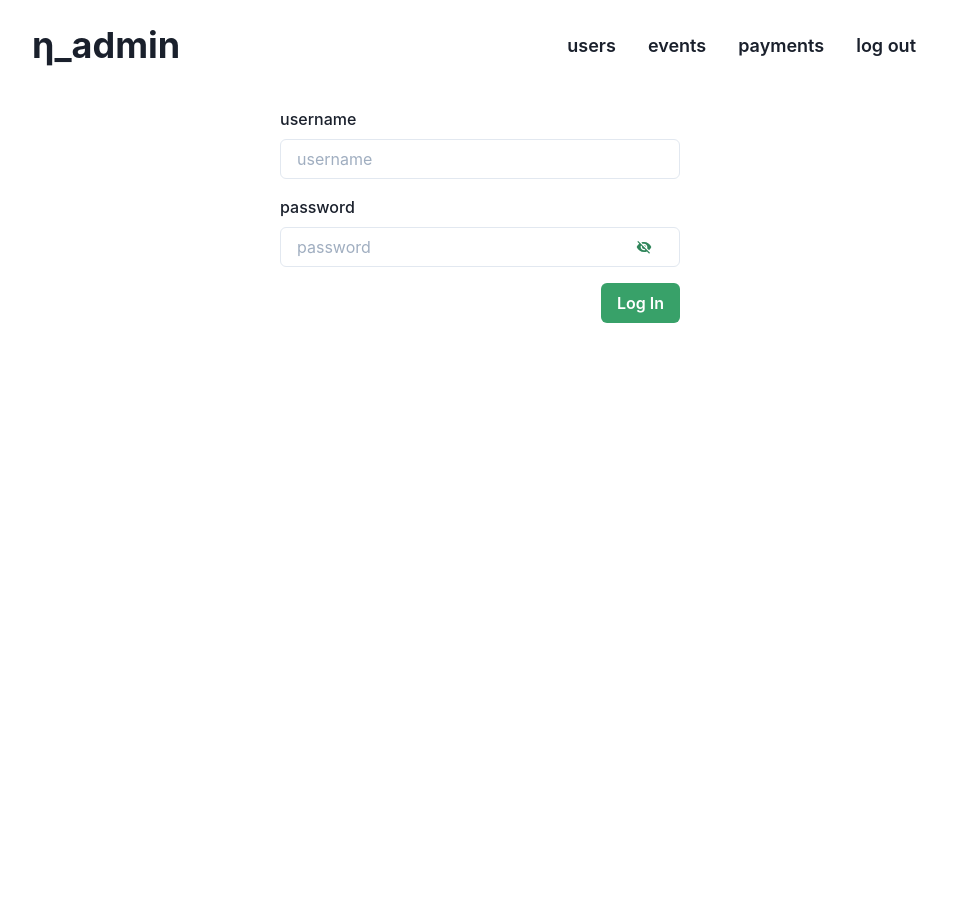
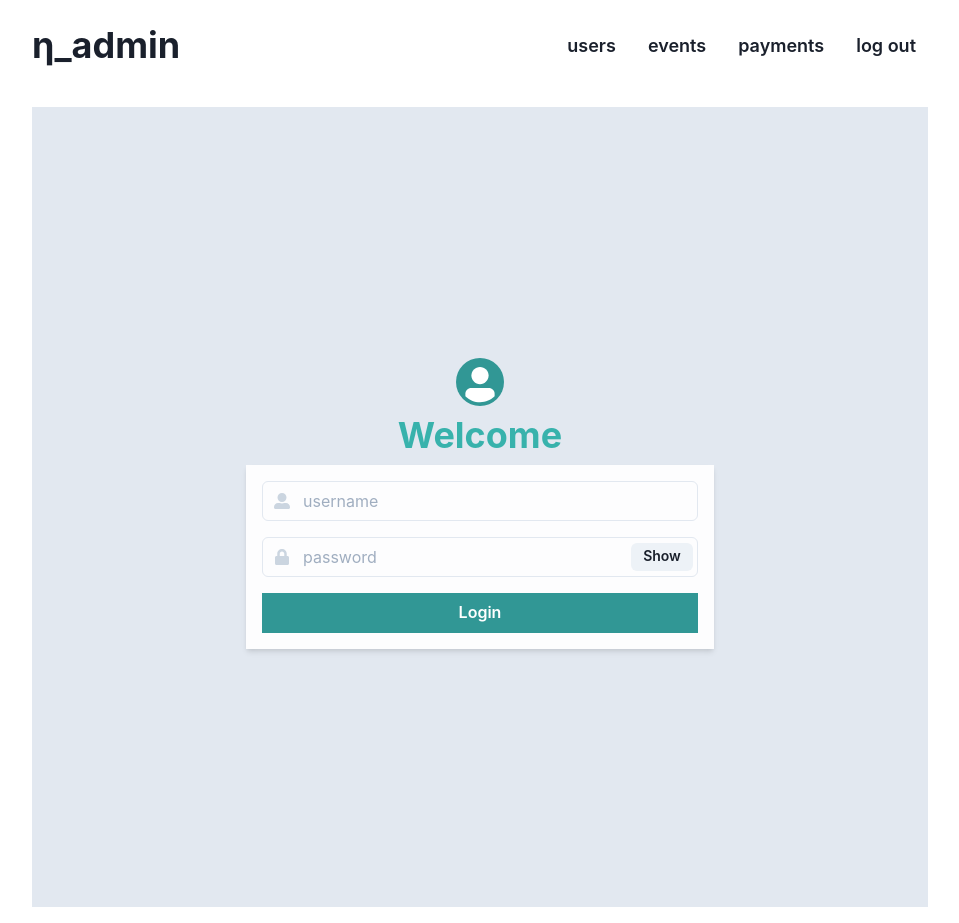
Before and after one commit to cn10xdev/Event-Management, a React (Create React App) app in the folder web/: page /login in a window 1280 px wide. Shown: the whole page, without its empty margins (160-1119 px from the left). Before the commit the page ends 800 px from the top, so only its background shows below. Built offline with nearby package versions, Linux system fonts and the light colour scheme; no server answers.

Commit message:
enhancement: Improve login page UI
Enhanced the layout and styling of the login page. Closes #6.

```diff
--- a/web/src/pages/Login.jsx
+++ b/web/src/pages/Login.jsx
@@ -1,22 +1,28 @@
 import { useState, useEffect } from 'react';
 import { useHistory } from 'react-router-dom';
 import {
+  Flex,
+  Heading,
+  Input,
+  Button,
+  InputGroup,
+  Stack,
+  InputLeftElement,
+  chakra,
   Box,
-  Button,
+  Link,
+  Avatar,
   FormControl,
-  FormErrorMessage,
-  FormLabel,
-  IconButton,
-  Input,
-  InputGroup,
-  InputRightElement,
-  VStack,
-} from '@chakra-ui/react';
-import { MdVisibility, MdVisibilityOff } from 'react-icons/md';
+  FormHelperText,
+  InputRightElement
+} from "@chakra-ui/react";
 
 import { createHandleChange } from '../utils/createHandleChange';
 import easyFetch from '../utils/easyFetch';
 import useAuth from '../hooks/useAuth';
+import { FaUserAlt, FaLock } from "react-icons/fa";
+const CFaUserAlt = chakra(FaUserAlt);
+const CFaLock = chakra(FaLock);
 
 export default function Login() {
   const history = useHistory();
@@ -39,7 +45,6 @@
   });
 
   const handleChange = createHandleChange(setFields, setErrors);
-
   const handleSubmit = async () => {
     const response = await easyFetch('auth/login', fields);
     const { data, error } = response;
@@ -54,22 +59,48 @@
   };
 
   return (
-    <Box w='100%'>
-      <VStack w='400px' maxW='100%' mx='auto' spacing={4}>
-        <FormControl isInvalid={errors.username}>
-          <FormLabel htmlFor='username'>username</FormLabel>
-          <Input
-            id='username'
-            name='username'
-            placeholder='username'
-            value={fields.username}
-            onChange={handleChange}
+
+    <Flex
+      flexDirection="column"
+      width="100wh"
+      height="100vh"
+      backgroundColor="gray.200"
+      justifyContent="center"
+      alignItems="center"
+    >
+      <Stack
+        flexDir="column"
+        mb="2"
+        justifyContent="center"
+        alignItems="center"
+      >
+        <Avatar bg="teal.500" />
+        <Heading color="teal.400">Welcome</Heading>
+        <Box minW={{ base: "90%", md: "468px" }}>
+          <form>
+            <Stack
+              spacing={4}
+              p="1rem"
+              backgroundColor="whiteAlpha.900"
+              boxShadow="md"
+            >
+              <FormControl>
+                <InputGroup>
+                  <InputLeftElement
+                    pointerEvents="none"
+                    children={<CFaUserAlt color="gray.300" />}
                   />
-          <FormErrorMessage>{errors.username}</FormErrorMessage>
+                  <Input id='username' name='username' placeholder='username' value={fields.username} onChange={handleChange} />
+                </InputGroup>
               </FormControl>
-        <FormControl isInvalid={errors.password}>
-          <FormLabel htmlFor='password'>password</FormLabel>
-          <InputGroup size='md'>
+              <FormControl>
+                <InputGroup>
+                  <InputLeftElement
+                    pointerEvents="none"
+                    color="gray.300"
+                    children={<CFaLock color="gray.300" />}
+                  />
+
                   <Input
                     id='password'
                     name='password'
@@ -78,22 +109,31 @@
                     value={fields.password}
                     onChange={handleChange}
                   />
-            <InputRightElement width='4.5rem'>
-              <IconButton
-                aria-label={passShow ? 'Hide' : 'Show'}
-                icon={passShow ? <MdVisibility /> : <MdVisibilityOff />}
-                onClick={() => setPassShow(!passShow)}
-                colorScheme='green'
-                variant='ghost'
-              />
+
+                  <InputRightElement width="4.5rem">
+                    <Button h="1.75rem" size="sm" onClick={() => setPassShow(!passShow)}>
+                      {passShow ? "Hide" : "Show"}
+                    </Button>
                   </InputRightElement>
                 </InputGroup>
-          <FormErrorMessage>{errors.password}</FormErrorMessage>
+                {/* <FormHelperText textAlign="right">
+                  <Link>forgot password?</Link>
+                </FormHelperText> */}
               </FormControl>
-        <Button colorScheme='green' alignSelf='flex-end' onClick={handleSubmit}>
-          Log In
+              <Button
+                borderRadius={0}
+                type="submit"
+                variant="solid"
+                colorScheme="teal"
+                width="full"
+                onClick={handleSubmit}
+              >
+                Login
               </Button>
-      </VStack>
+            </Stack>
+          </form>
         </Box>
+      </Stack>
+    </Flex>
   );
 }
```
Lines whose indentation alone changed are shown as unchanged.
